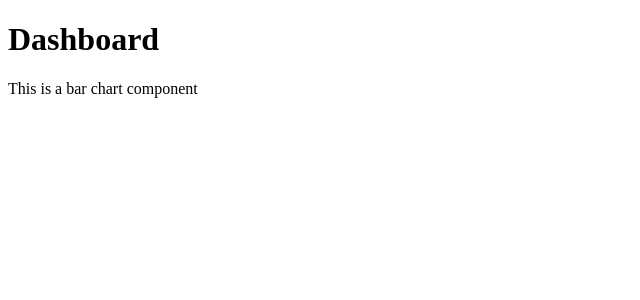
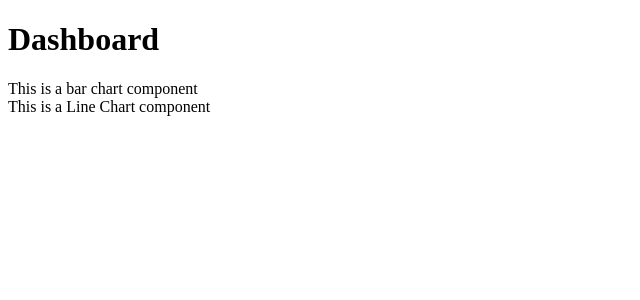
Before and after one commit to Ashraf840/nextjs14_101, a Next.js app: page /dashboard in a window 1280 px wide. Shown: the top 300 px of the page, without its empty margins (0-640 px from the left). Built offline with nearby package versions, Linux system fonts and the light colour scheme.

Commit message:
A component imported & displayed from collocated file

```diff
--- a/src/app/dashboard/page.tsx
+++ b/src/app/dashboard/page.tsx
@@ -1,4 +1,5 @@
 import React from 'react'
+import LineChart from './line-chart'
 
 // Note: Only the function with "export default" as preceed will be displayed from this "page.tsx" file.
 function BarChart() {
@@ -13,6 +14,8 @@ export default function Dashboard() {
         <div>
             <h1>Dashboard</h1>
             <BarChart />
+            {/* Imported & displayed from collocated file */}
+            <LineChart />
         </div>
     )
 }
```
